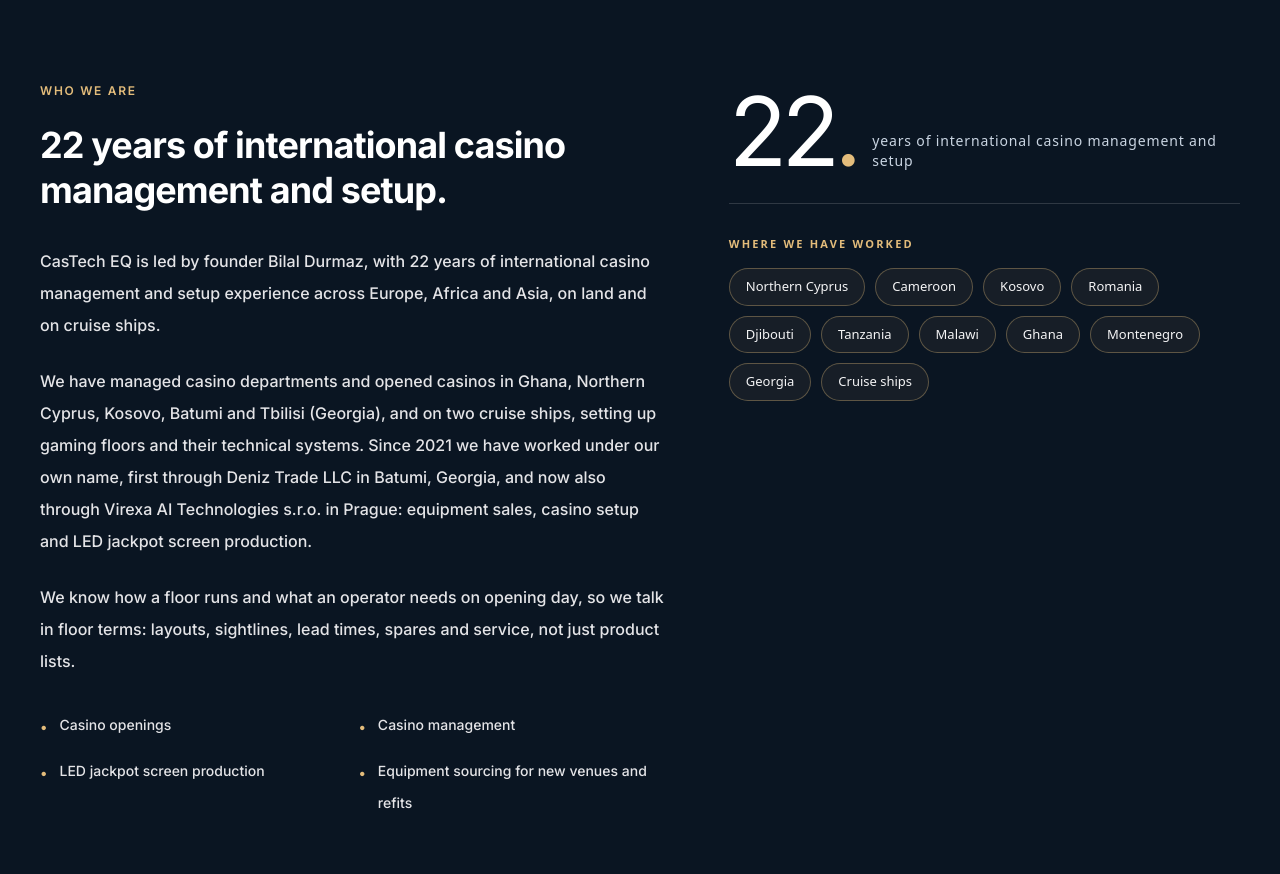
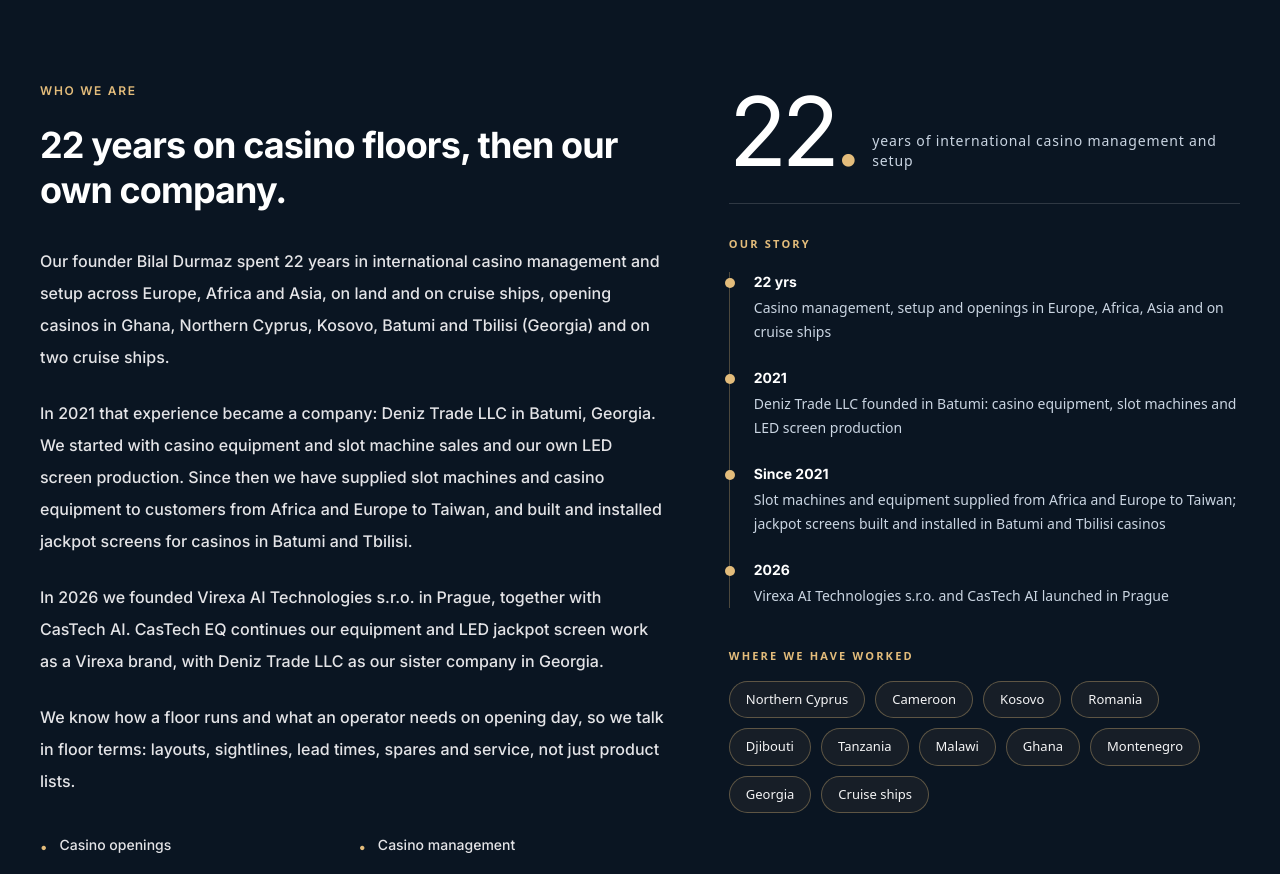
Before and after one commit to blldrmz/castech-site, a Next.js app: page /about in a window 1280 px wide. Shown: the part 1540-2414 px from the top of the page. Built offline with nearby package versions, Linux system fonts and the light colour scheme.

Commit message:
About: rewrite company story with timeline (22 years, Deniz Trade 2021, Virexa and CasTech AI 2026)
Co-Authored-By: Claude Opus 5.5 <noreply@anthropic.com>
Claude-Session: https://claude.ai/code/session_0133G4p2HLhVkN4fqtpHfWdw

```diff
--- a/src/app/about/page.tsx
+++ b/src/app/about/page.tsx
@@ -71,7 +71,17 @@ export default function AboutPage() {
                 </span>
                 <span className="pb-2 text-sm tracking-[.06em] text-slate-300">{aboutBackground.yearsText}</span>
               </div>
-              <p className="mt-8 text-[11px] font-bold uppercase tracking-[.2em] text-[#e3bc7b]">{aboutBackground.placesTitle}</p>
+              <p className="mt-8 text-[11px] font-bold uppercase tracking-[.2em] text-[#e3bc7b]">{aboutBackground.timelineTitle}</p>
+              <ol className="mt-5 space-y-0 border-l border-[#e3bc7b]/30">
+                {aboutBackground.timeline.map((t) => (
+                  <li key={t.year} className="relative pb-6 pl-6 last:pb-0">
+                    <span aria-hidden="true" className="absolute -left-[5px] top-1.5 h-2.5 w-2.5 rounded-full bg-[#e3bc7b]" />
+                    <span className="block font-heading text-sm font-bold text-white">{t.year}</span>
+                    <span className="mt-1 block text-sm leading-6 text-slate-300">{t.text}</span>
+                  </li>
+                ))}
+              </ol>
+              <p className="mt-10 text-[11px] font-bold uppercase tracking-[.2em] text-[#e3bc7b]">{aboutBackground.placesTitle}</p>
               <ul className="mt-4 flex flex-wrap gap-2.5">
                 {aboutBackground.places.map((c) => (
                   <li key={c} className="rounded-full border border-[#e3bc7b]/35 bg-[#e3bc7b]/[0.06] px-4 py-2 text-[13px] font-medium text-zinc-100">{c}</li>
--- a/src/content/aboutPage.ts
+++ b/src/content/aboutPage.ts
@@ -7,7 +7,7 @@ export const aboutPageContent = {
     "Our own production is LED jackpot screens: built to the sizes you request and compatible with jackpot servers of any brand and model, then delivered and set up for your floor.",
     "Slot machines are supplied pre-owned and shufflers refurbished. Other equipment that has to be manufactured is sourced to order through our direct relationships with manufacturers. CasTech EQ is not an authorized dealer or distributor of any brand; brand names on this website only identify equipment.",
     "Exact specifications, availability, compliance requirements and commercial terms are confirmed individually for every inquiry. Virexa AI Technologies s.r.o., IČO 29716055, Cihlářská 782/10a, Prosek, 190 00 Praha 9.",
-    "In Georgia we work through our sister company Deniz Trade LLC (ID 445613480, Khakhuli Str. No. 3, Batumi), established in 2021 and the base of our installation and LED production work in the region.",
+    "Our sister company in Georgia is Deniz Trade LLC (ID 445613480, Khakhuli Str. No. 3, Batumi), founded in 2021.",
   ],
   highlights: [
     { title: "Own LED production", text: "Jackpot screens made to your sizes, compatible with any jackpot server brand and model." },
@@ -18,13 +18,21 @@ export const aboutPageContent = {
 
 export const aboutBackground = {
   eyebrow: "Who we are",
-  title: "22 years of international casino management and setup.",
+  title: "22 years on casino floors, then our own company.",
   yearsLabel: "22",
   yearsText: "years of international casino management and setup",
   paragraphs: [
-    "CasTech EQ is led by founder Bilal Durmaz, with 22 years of international casino management and setup experience across Europe, Africa and Asia, on land and on cruise ships.",
-    "We have managed casino departments and opened casinos in Ghana, Northern Cyprus, Kosovo, Batumi and Tbilisi (Georgia), and on two cruise ships, setting up gaming floors and their technical systems. Since 2021 we have worked under our own name, first through Deniz Trade LLC in Batumi, Georgia, and now also through Virexa AI Technologies s.r.o. in Prague: equipment sales, casino setup and LED jackpot screen production.",
+    "Our founder Bilal Durmaz spent 22 years in international casino management and setup across Europe, Africa and Asia, on land and on cruise ships, opening casinos in Ghana, Northern Cyprus, Kosovo, Batumi and Tbilisi (Georgia) and on two cruise ships.",
+    "In 2021 that experience became a company: Deniz Trade LLC in Batumi, Georgia. We started with casino equipment and slot machine sales and our own LED screen production. Since then we have supplied slot machines and casino equipment to customers from Africa and Europe to Taiwan, and built and installed jackpot screens for casinos in Batumi and Tbilisi.",
+    "In 2026 we founded Virexa AI Technologies s.r.o. in Prague, together with CasTech AI. CasTech EQ continues our equipment and LED jackpot screen work as a Virexa brand, with Deniz Trade LLC as our sister company in Georgia.",
     "We know how a floor runs and what an operator needs on opening day, so we talk in floor terms: layouts, sightlines, lead times, spares and service, not just product lists.",
+  ],
+  timelineTitle: "Our story",
+  timeline: [
+    { year: "22 yrs", text: "Casino management, setup and openings in Europe, Africa, Asia and on cruise ships" },
+    { year: "2021", text: "Deniz Trade LLC founded in Batumi: casino equipment, slot machines and LED screen production" },
+    { year: "Since 2021", text: "Slot machines and equipment supplied from Africa and Europe to Taiwan; jackpot screens built and installed in Batumi and Tbilisi casinos" },
+    { year: "2026", text: "Virexa AI Technologies s.r.o. and CasTech AI launched in Prague" },
   ],
   placesTitle: "Where we have worked",
   places: [
```
